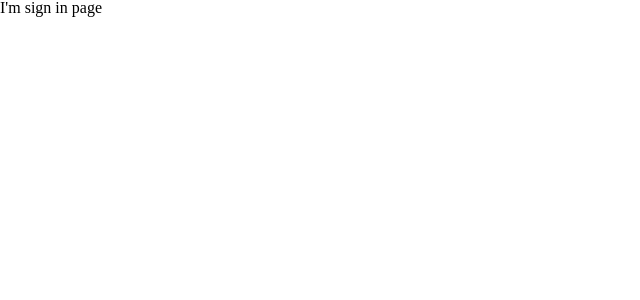
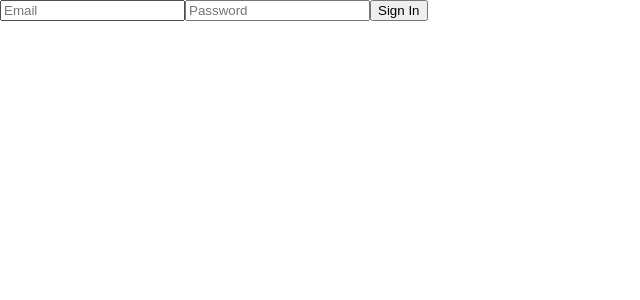
Before and after one commit to kethlynsara/Exchange-me_front-end, a React (Create React App) app: page /signin in a window 1280 px wide. Shown: the top 300 px of the page, without its empty margins (0-640 px from the left). Built offline with nearby package versions, Linux system fonts and the light colour scheme.

Commit message:
feat: sign in

```diff
--- a/src/pages/SignIn/index.js
+++ b/src/pages/SignIn/index.js
@@ -1,5 +1,37 @@
+import { useState } from "react";
+import { useNavigate } from 'react-router-dom';
+import axios from "axios";
+
 function SignIn() {
-    return <h1>I'm sign in page</h1>
+    const URL = "http://localhost:5000";
+    const [data, setData] = useState({
+        email: "",
+        password: "",
+    });
+    const navigate = useNavigate();
+
+    async function login(e) {
+        e.preventDefault();
+        console.log("data", data)
+
+        try {
+            const {data: userInfo} = await axios.post(`${URL}/signin`, data);
+            console.log(userInfo);
+            const serializedData = JSON.stringify(userInfo);
+            localStorage.setItem("userInfo", serializedData);
+            navigate("/");
+        } catch (error) {
+            console.log(e.response.data.error)
+        }
+    }
+
+    return <>
+        <form onSubmit={login}>
+            <input type="email" placeholder="Email" required value={data.email} onChange={e => setData({...data, email: e.target.value})} />
+            <input type="password" placeholder="Password" required value={data.password} onChange={e => setData({...data, password: e.target.value})} />
+            <button type="submit">Sign In</button>
+        </form>
+    </>
 }
 
 export default SignIn;
```
